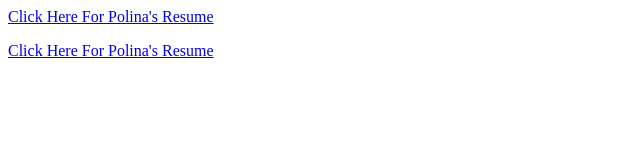
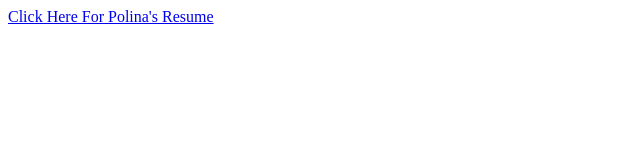
Before and after one commit to Pplanova/POLINA-PLANOVA-ATLANTA-GA.pdf, a plain HTML site: page index.html in a window 1280 px wide. Shown: the whole page, without its empty margins (0-640 px from the left). Drawn offline with Linux system fonts and the light colour scheme.

Commit message:
Update index.html

```diff
--- a/index.html
+++ b/index.html
@@ -1,4 +1,3 @@
 <html>
    <p><a href="POLINA PLANOVA ATLANTA, GA.pdf">Click Here For Polina's Resume</a></p>
-   <p><a href="Resume.pdf">Click Here For Polina's Resume</a></p>
  </html>
```
